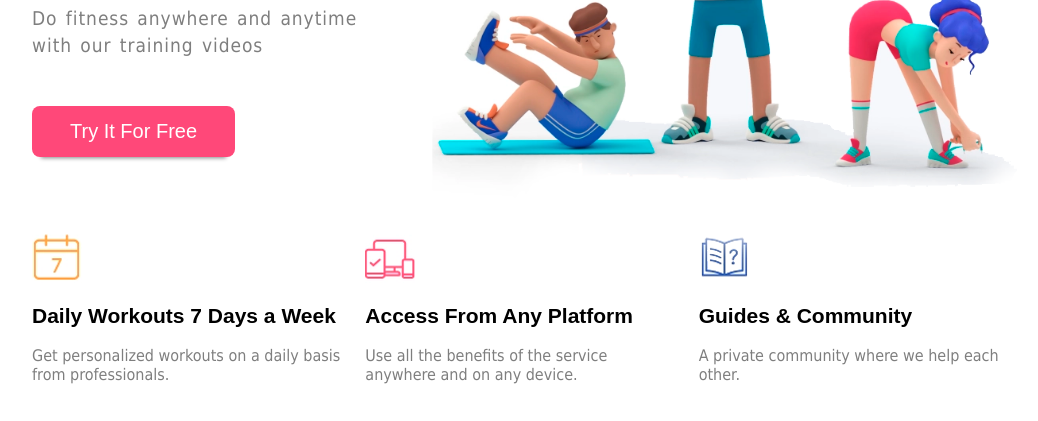
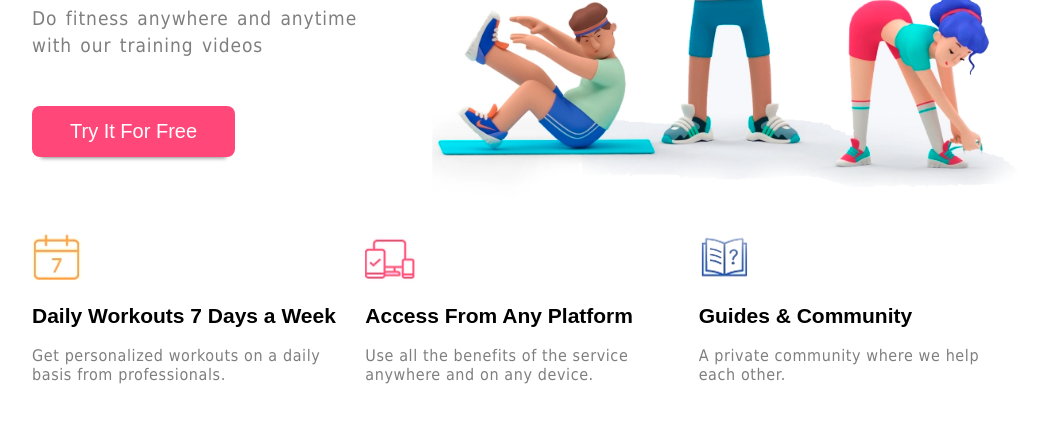
Before and after one commit to RokasSweets/07-gymfitness, a website: page index.html in a window 1280 px wide. Shown: the part 379-800 px from the top of the page, without its empty margins (108-1146 px from the left). Drawn offline with Linux system fonts and the light colour scheme.

Commit message:
bottom content letter spacing added

```diff
--- a/css/main.css
+++ b/css/main.css
@@ -107,5 +107,6 @@ h2 {
 .bottom-paragraph {
     font-size: 16px;
     font-family: Tahoma;
+    letter-spacing: 0.6px;
     opacity: 0.5;
 }
```
